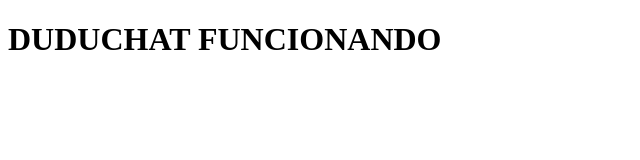
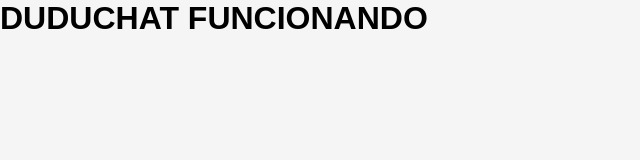
Before and after one commit to Duduzin1004/duduchat, a plain HTML site: page chat.html in a window 1280 px wide. Shown: the whole page, without its empty margins (0-640 px from the left). Drawn offline with Linux system fonts and the light colour scheme.

Commit message:
Add files via upload

```diff
--- a/chat.html
+++ b/chat.html
@@ -1,7 +1,8 @@
 <!DOCTYPE html>
 <html>
 <head>
-<title>Teste</title>
+<title>Teste CSS</title>
+<link rel="stylesheet" href="style.css">
 </head>
 <body>
 
```
